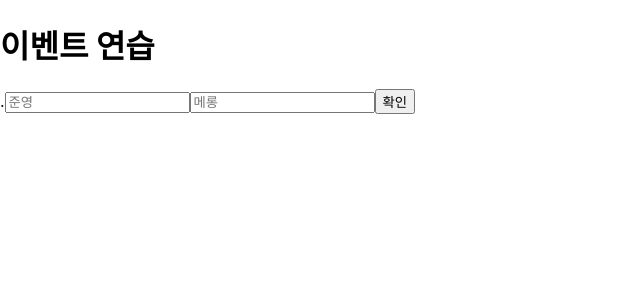
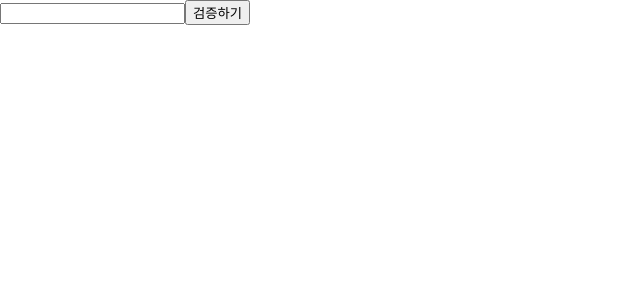
Before and after one commit to Young970303/my-study, a React (Create React App) app: page / in a window 1280 px wide. Shown: the top 300 px of the page, without its empty margins (0-640 px from the left). Built offline with nearby package versions, Linux system fonts and the light colour scheme.

Commit message:
ref 작업 초안

```diff
--- a/src/App.js
+++ b/src/App.js
@@ -1,7 +1,10 @@
-import EventPractice from "./EventPractice";
+import { Component } from "react";
+import ValidationSample from "./ValidationSample";
 
-const App = () => {
-  return <EventPractice />;
-};
+class App extends Component {
+  render() {
+    return <ValidationSample />;
+  }
+}
 
 export default App;
--- /dev/null
+++ b/src/ValidationSample.css
@@ -0,0 +1,7 @@
+.success {
+    background-color: lightgreen;
+}
+
+.failure {
+    background-color: lightcoral;
+}
--- /dev/null
+++ b/src/ValidationSample.js
@@ -0,0 +1,44 @@
+import { Component } from "react";
+import "./ValidationSample.css";
+
+class ValidationSample extends Component {
+  state = {
+    password: "",
+    clicked: false,
+    validated: false,
+  };
+  handleChange = (e) => {
+    this.setState({
+      password: e.target.value,
+    });
+  };
+
+  handleButtonClick = () => {
+    this.setState({
+      clicked: true,
+      validated: this.state.password === "0000",
+    });
+  };
+
+  render() {
+    return (
+      <div>
+        <input
+          type="password"
+          value={this.state.password}
+          onChange={this.handleChange}
+          className={
+            this.state.clicked
+              ? this.state.validated
+                ? "success"
+                : "failure"
+              : ""
+          }
+        />
+        <button onClick={this.handleButtonClick}>검증하기</button>
+      </div>
+    );
+  }
+}
+
+export default ValidationSample;
```
